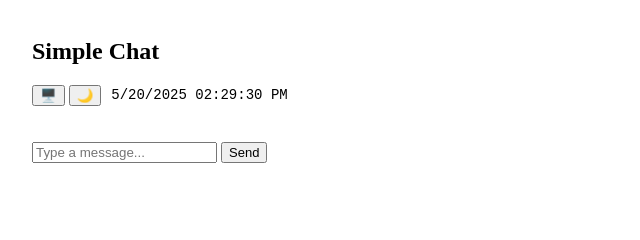
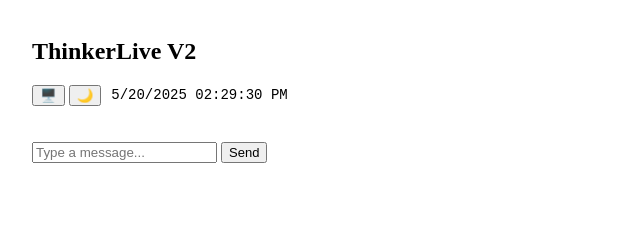
Before and after one commit to sinzn/MyChatApp, a website: page public/index.html in a window 1280 px wide. Shown: the top 240 px of the page, 8-648 px from the left. Drawn offline with nearby package versions, Linux system fonts and the light colour scheme; no server answers.

Commit message:
Update index.html

```diff
--- a/public/index.html
+++ b/public/index.html
@@ -10,7 +10,7 @@
 
   <div style="display: inline-block;">
     <h2>
-      <font size="5">Simple Chat</font>
+      <font size="5">ThinkerLive V2</font>
     </h2>
 
     <!-- Buttons and DateTime -->
```
